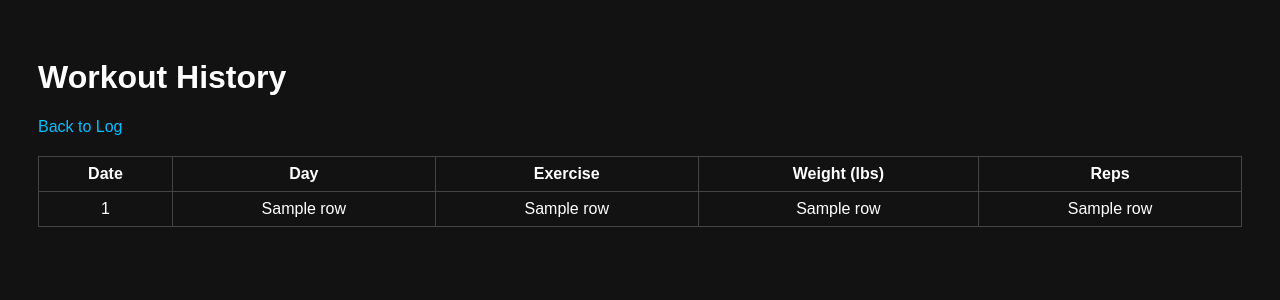
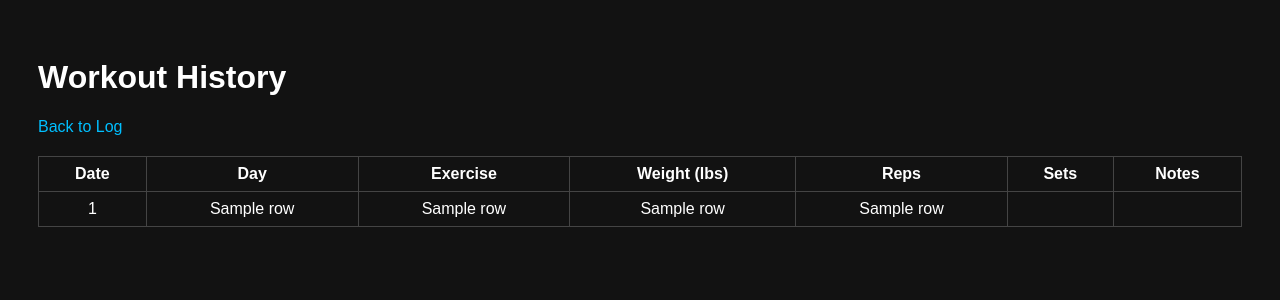
Before and after one commit to dreylol/gym-tracker-flask, a Flask app: template templates/history.html in a window 1280 px wide. Shown: the top 300 px of the page. Run offline with Flask 3, Linux system fonts and the light colour scheme; the template is opened without the code that fills it: most values are stand-ins (such as "Sample title", 1, 10 or a date in 2020).

Commit message:
Add sets and notes columns to workout history table

```diff
--- a/templates/history.html
+++ b/templates/history.html
@@ -39,6 +39,8 @@
         <th>Exercise</th>
         <th>Weight (lbs)</th>
         <th>Reps</th>
+        <th>Sets</th>
+        <th>Notes</th>
       </tr>
     </thead>
     <tbody>
@@ -49,6 +51,8 @@
         <td>{{ row[2] }}</td>
         <td>{{ row[3] }}</td>
         <td>{{ row[4] }}</td>
+        <td>{{ row[5] if row|length > 5 else '' }}</td>
+        <td>{{ row[6] if row|length > 6 else '' }}</td>
       </tr>
       {% endfor %}
     </tbody>
```
